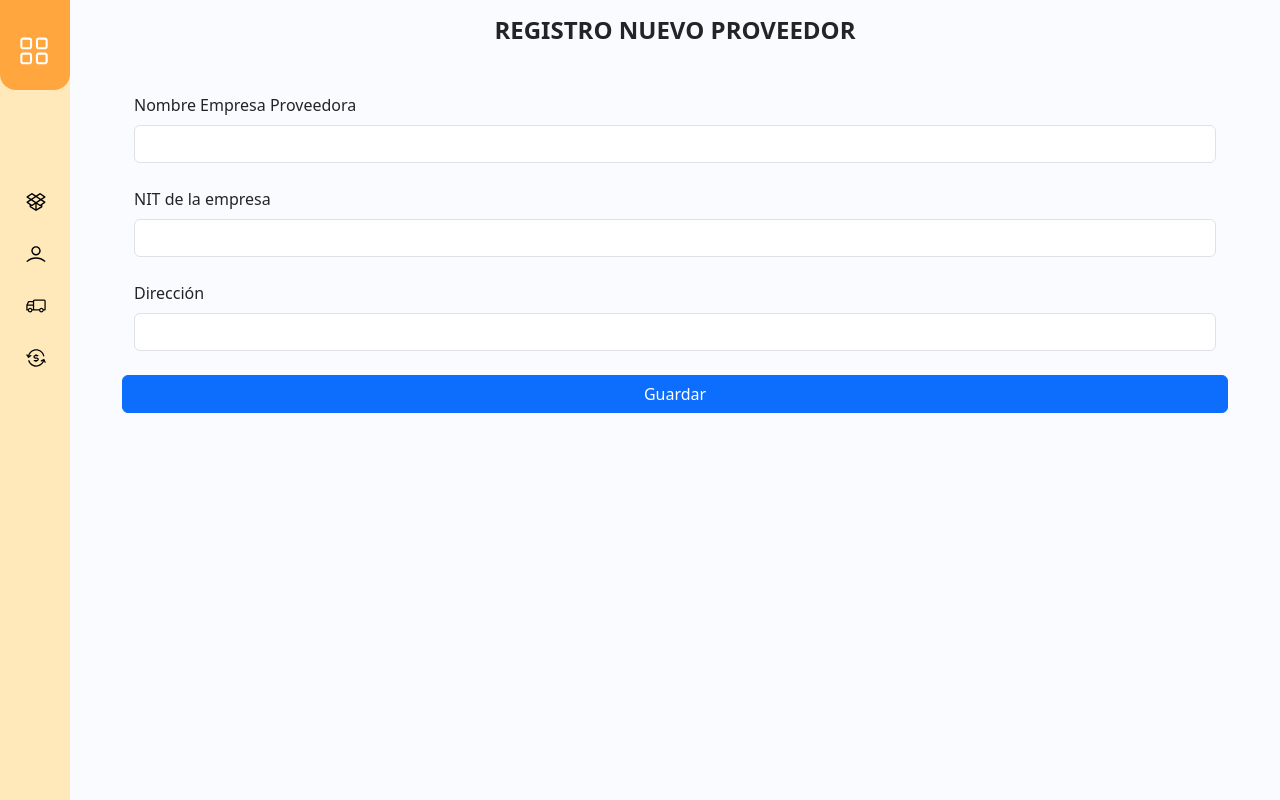
After one commit to Leonel-Amaya/ADSO-Python-Flask, a Python web app: template src/templates/editar_proveedor.html in a window 1280 px wide. The commit adds this page. Run offline with Jinja, Linux system fonts and the light colour scheme; the template is opened without the code that fills it, so the values that code supplies are empty.

Commit message:
Editando a un proveedor

```diff
--- a/src/models/proveedores.py
+++ b/src/models/proveedores.py
@@ -37,3 +37,7 @@ class Proveedores(Base):
                 direccion = proveedor.direccion))
         session.commit()
         return proveedor
+
+    def obtener_un_proveedor(id):
+        proveedor = session.query(Proveedores).get(id)
+        return proveedor
--- /dev/null
+++ b/src/templates/editar_proveedor.html
@@ -0,0 +1,28 @@
+{% extends 'layout.html' %}
+{% block contenido %}
+<div class="main p-3">
+    <div class="text-center">
+        <h1>REGISTRO NUEVO PROVEEDOR</h1>
+    </div>
+    <form action="/editar_proveedor/{{ proveedor.id }}" method="post">
+        <section class="m-5">
+            <div class="mb-4">
+                <label for="nombre" class="form-label">Nombre Empresa Proveedora</label>
+                <input type="text" id="nombre" name="nombre" class="form-control" value="{{ proveedor.nombre }}">
+            </div>
+            <div class="mb-4">
+                <label for="nit" class="form-label">NIT de la empresa</label>
+                <input type="number" id="nit" name="nit" class="form-control" value="{{ proveedor.nit }}" readonly>
+            </div>
+            <div class="mb-4">
+                <label for="direccion" class="form-label">Dirección</label>
+                <input type="text" id="direccion" name="direccion" class="form-control" value="{{ proveedor.direccion }}">
+            </div>
+            <div class="row mt-10">
+                <input type="hidden" id="id_producto" name="id_producto" value="{{ proveedor.id }}">
+                <button type="submit" class="btn btn-primary">Guardar</button>
+            </div>
+        </section>
+    </form>
+</div>
+{% endblock %}
--- a/src/templates/tabla_proveedores.html
+++ b/src/templates/tabla_proveedores.html
@@ -21,7 +21,7 @@
               <td>{{proveedor.direccion}}</td>
               <td>
                 <a class="btn btn-danger" href="/eliminar_proveedor/{{ proveedor.id }}">Eliminar</a>
-                <a class="btn btn-success" href="">Editar</a>
+                <a class="btn btn-success" href="/editar_proveedor/{{ proveedor.id }}">Editar</a>
               </td>
             </tr>
           {% endfor %}
```
Also changed, not shown: src/controllers/proveedor_controller.py (+13 -0 lines).
